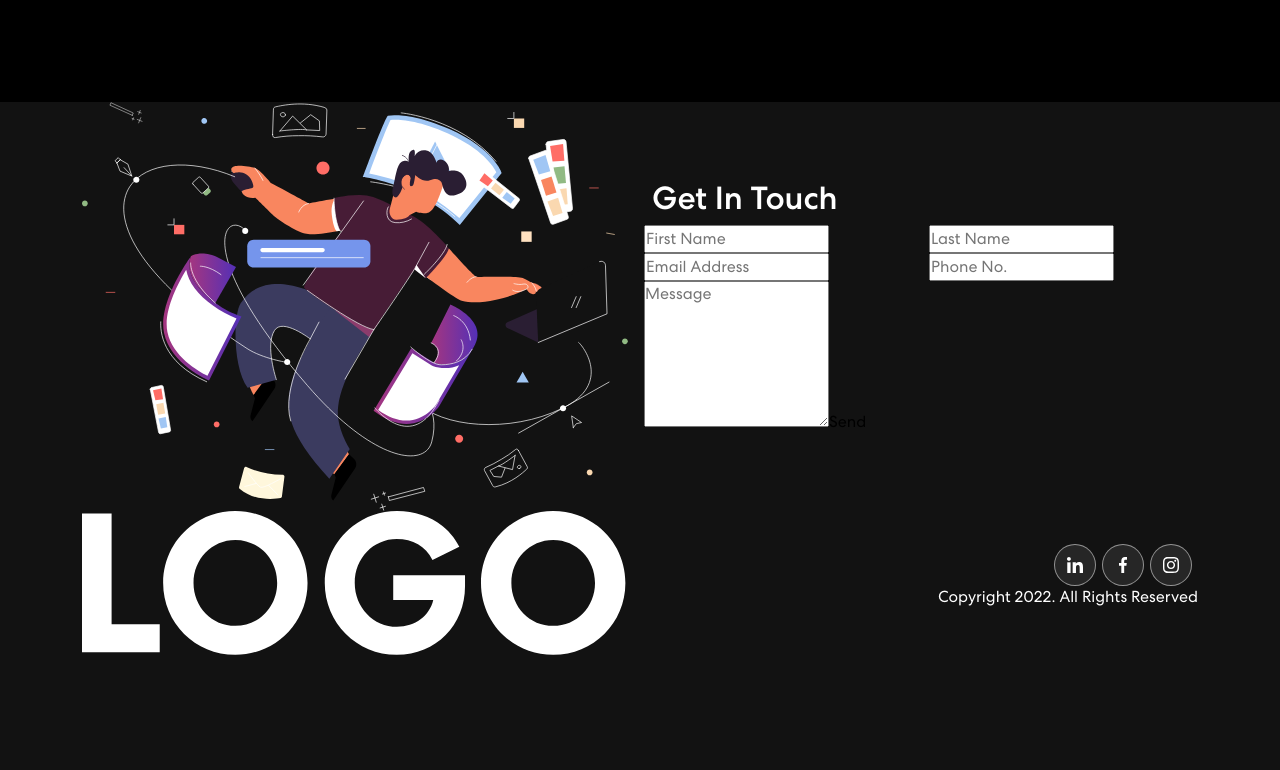
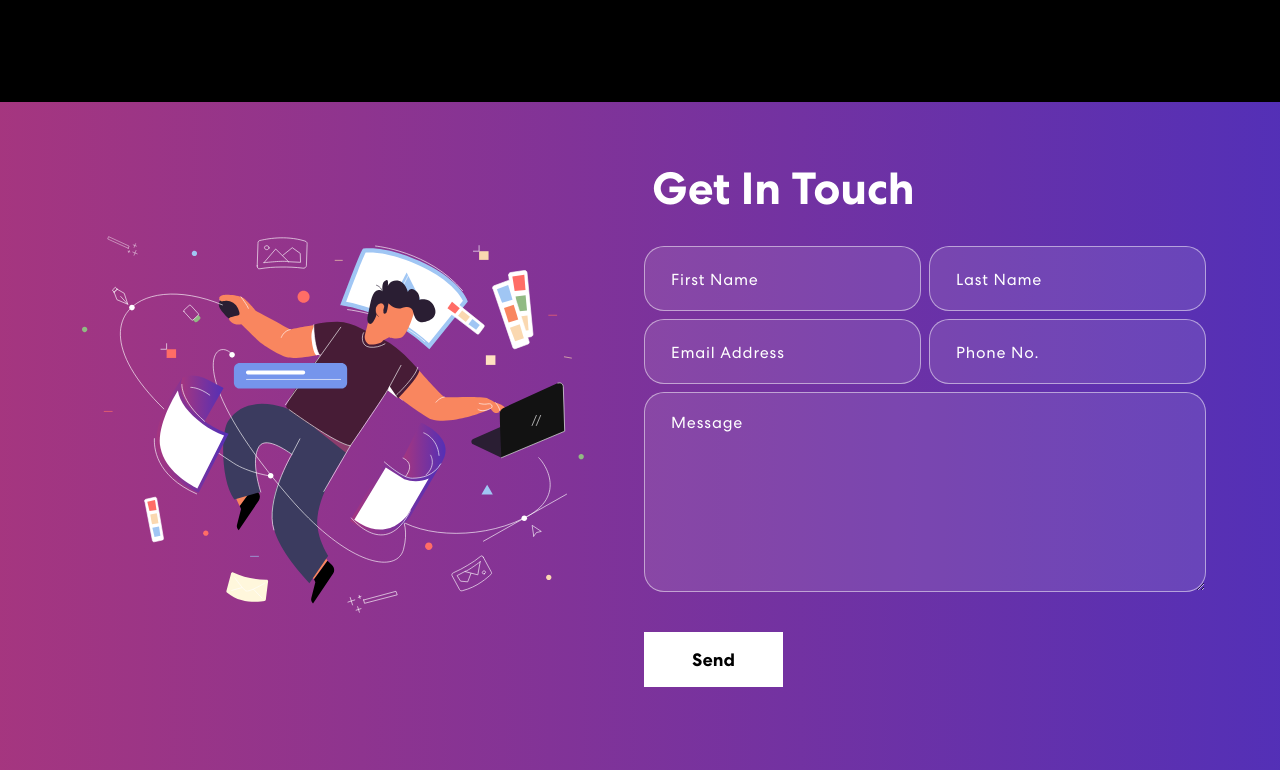
Before and after one commit to WanjaNjunge/web-dev-projects, a React (Create React App) app in the folder personal-portfolio/: page / in a window 1280 px wide. Shown: the part 2270-3040 px from the top of the page. Before the commit the page ends 2926 px from the top, so only its background shows below. Built offline with nearby package versions, Linux system fonts and the light colour scheme.

Commit message:
Done with footer styling

```diff
--- a/personal-portfolio/package.json
+++ b/personal-portfolio/package.json
@@ -6,6 +6,7 @@
     "@testing-library/jest-dom": "^5.17.0",
     "@testing-library/react": "^13.4.0",
     "@testing-library/user-event": "^13.5.0",
+    "animate.css": "^4.1.1",
     "bootstrap": "^5.3.2",
     "cors": "^2.8.5",
     "dotenv": "^16.3.1",
@@ -16,6 +17,7 @@
     "react-bootstrap-icons": "^1.10.3",
     "react-dom": "^18.2.0",
     "react-multi-carousel": "^2.8.4",
+    "react-on-screen": "^2.1.1",
     "react-scripts": "5.0.1",
     "web-vitals": "^2.1.4"
   },
--- a/personal-portfolio/src/App.css
+++ b/personal-portfolio/src/App.css
@@ -467,3 +467,94 @@ nav.navbar .navbar-toggler[aria-expanded="true"] .navbar-toggler-icon {
   right: 0;
   z-index: -4;
 }
+
+/************ Projects Css ************/
+.contact {
+  background: linear-gradient(90.21deg, #AA367C -5.91%, #4A2FBD 111.58%);
+  padding: 60px 0 200px 0;
+}
+.contact img {
+  width: 92%;
+}
+.contact h2 {
+	font-size: 45px;
+	font-weight: 700;
+  margin-bottom: 30px;
+}
+.contact form input, .contact form textarea {
+  width: 100%;
+  background: rgba(255, 255, 255, 0.1);
+  border: 1px solid rgba(255, 255, 255, 0.5);
+  border-radius: 20px;
+  color: #fff;
+  margin: 0 0 8px 0;
+  padding: 18px 26px;
+  font-weight: 500;
+  font-size: 18px;
+  letter-spacing: 0.8px;
+  transition: 0.3s ease-in-out;
+}
+.contact form input:focus, .contact form textarea:focus {
+  background: rgba(255, 255, 255, 1);
+  color: #121212;
+}
+.contact form input::placeholder, .contact form textarea::placeholder {
+  font-size: 16px;
+  font-weight: 400;
+  color: #fff;
+}
+.contact form input:focus::placeholder, .contact form textarea:focus::placeholder {
+  color: #121212;
+  opacity: 0.8;
+}
+.contact form button {
+  font-weight: 700;
+  color: #000;
+  background-color: #fff;
+  padding: 14px 48px;
+  font-size: 18px;
+  margin-top: 25px;
+  border-radius: 0;
+  position: relative;
+  transition: 0.3s ease-in-out;
+}
+.contact form button span {
+  z-index: 1;
+  position: relative;
+}
+.contact form button:hover {
+  color: #fff;
+}
+.contact form button::before {
+  content: "";
+  background: #121212;
+  width: 0;
+  height: 100%;
+  position: absolute;
+  top: 0;
+  left: 0;
+  z-index: 0;
+  transition: 0.3s ease-in-out;
+}
+.contact form button:hover::before {
+  width: 100%;
+}
+
+/************ Footer Css ************/
+.footer {
+  padding: 0 0 50px 0;
+  background-image: url('./assets/img/footer-bg.png');
+  background-position: center center;
+  background-size: cover;
+  background-repeat: no-repeat;
+}
+.footer img {
+  width: 26%;
+}
+.footer p {
+  font-weight: 400;
+  font-size: 14px;
+  color: #B8B8B8;
+  letter-spacing: 0.5px;
+  margin-top: 20px;
+}
```
Also changed, not shown: 1 other file (tests, documents, lock files or other folders).
